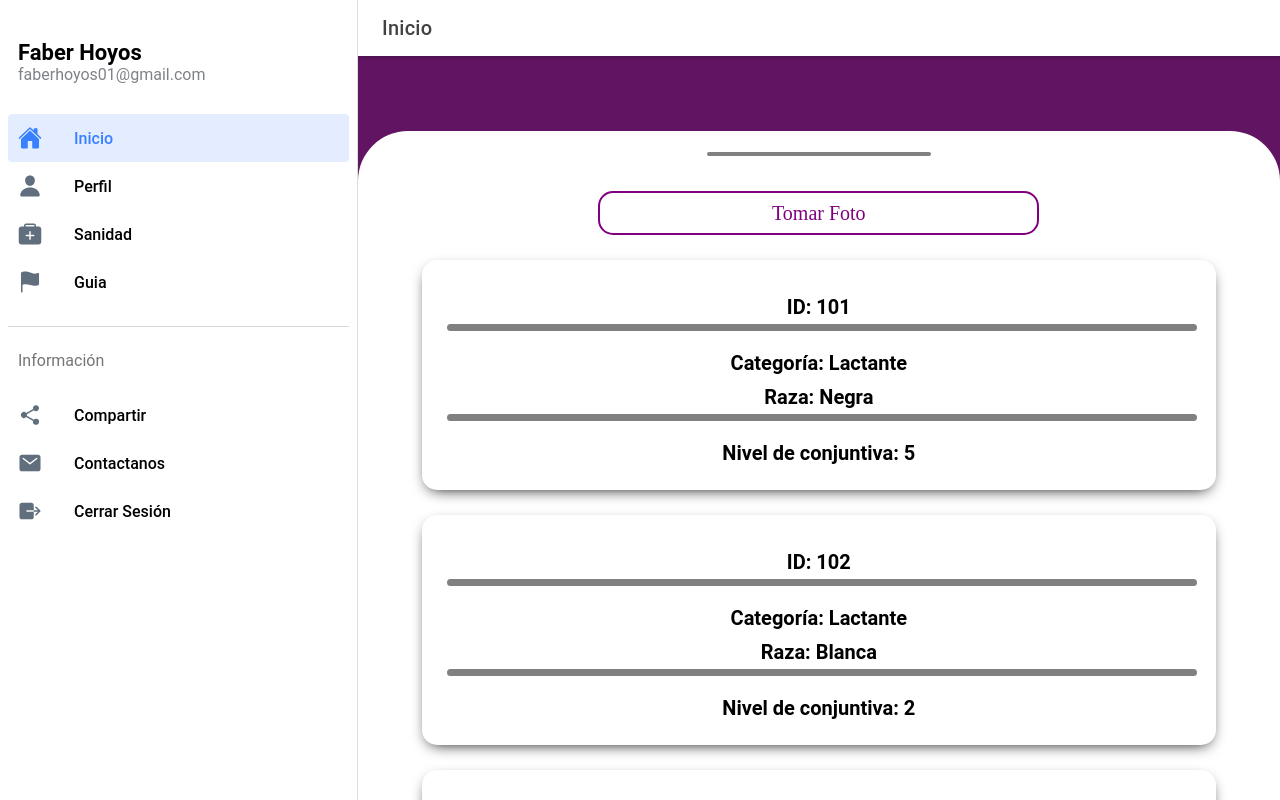
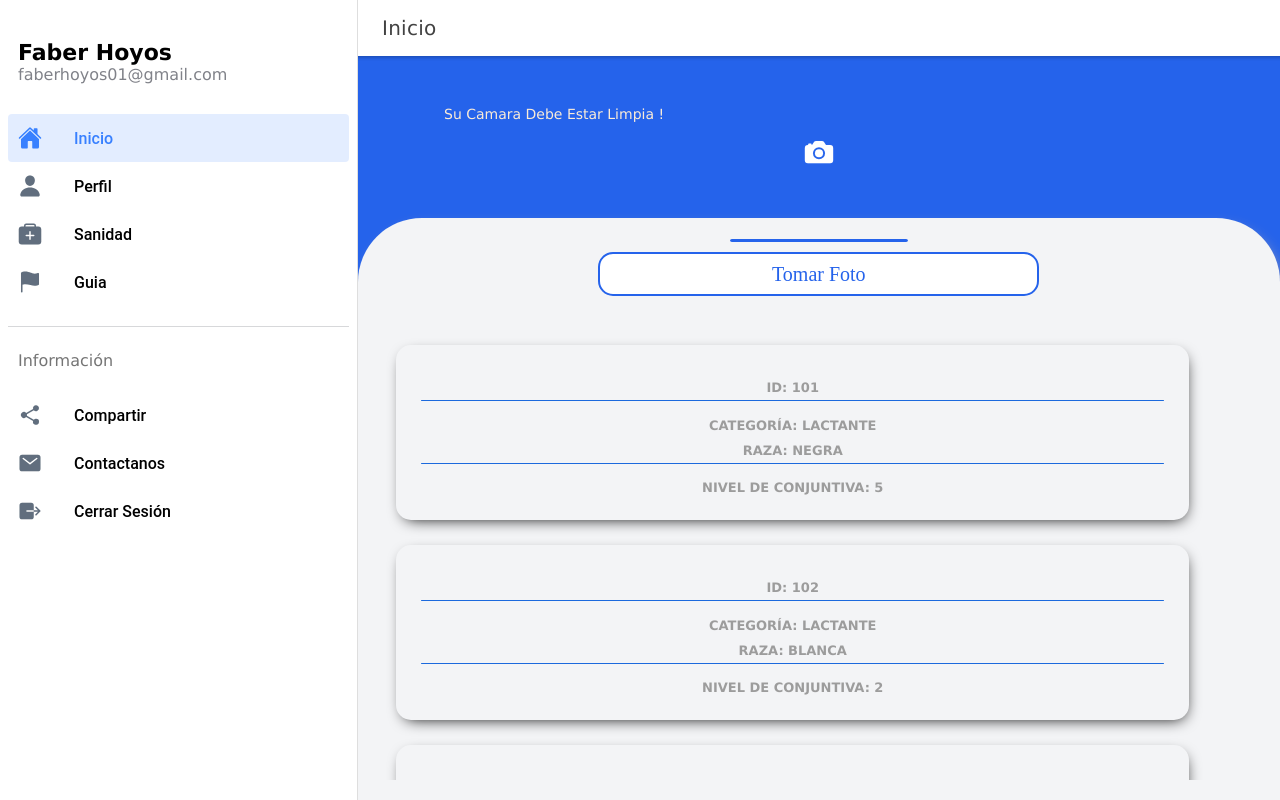
Before and after one commit to faber28/OvinoCap, a React (Create React App) app: page /page/Inicio in a window 1280 px wide. Built offline with nearby package versions, Linux system fonts and the light colour scheme.

Commit message:
agregar inicio diseñ

```diff
--- a/src/components/CardSheep.css
+++ b/src/components/CardSheep.css
@@ -1,17 +1,18 @@
-.cardSheep{
+.cardSheep {
     display: flex;
-    flex-direction:column;
+    flex-direction: column;
     width: 90%;
-    box-shadow: 0px 5px 15px -6px black;
+    box-shadow: 2px 5px 15px -6px black;
     padding: 25px;
     margin-top: 25px;
     border-radius: 15px;
+    margin-left: 15px;
 }
 
-div hr{
+div hr {
     width: 100%;
     margin-top: 5px;
-    background-color: gray;
-    border: solid gray;
+    background-color: rgb(27, 105, 221);
+    border: 0.5 solid gray;
     border-radius: 5px;
 }
--- a/src/pages/Captura.tsx
+++ b/src/pages/Captura.tsx
@@ -2,7 +2,22 @@ import "./Page.css";
 import "./css/Captura.css";
 import CardSheep from "../components/CardSheep";
 import { Link } from "react-router-dom";
-
+import {
+  IonListHeader,
+  IonFooter,
+  IonNote,
+  IonSegment,
+  IonSegmentButton,
+  IonSelectOption,
+  IonSelect,
+  IonIcon,
+  IonItemDivider,
+} from "@ionic/react";
+import {
+  save,
+  paw,
+  camera,
+} from "ionicons/icons";
 interface OvinesCard {
   id: string;
   categoria: string;
@@ -53,22 +68,34 @@ const Captura: React.FC = () => {
   return (
     <div className="screen">
       <div className="divBack">
+      <IonListHeader className="titulo">Su Camara Debe Estar Limpia !</IonListHeader>
+      <IonIcon  className="camera" icon={camera} />
         <div className="divDato">
           <hr className="grayH" />
           <Link className="link" to="/page/Resultado">
             <button>Tomar Foto</button>
           </Link>
+          <br />
+
+          <div  className="over">
+
+
+
           {/* <img alt="OvineFoto" className="ig" src={imagen}/> */}
           {cardOvines.map((ovine) => {
             return (
+
               <CardSheep
                 id={ovine.id}
                 categoria={ovine.categoria}
                 raza={ovine.raza}
                 nivel={ovine.nivel}
               />
+
             );
           })}
+
+              </div>
         </div>
       </div>
     </div>
--- a/src/pages/Perfil.tsx
+++ b/src/pages/Perfil.tsx
@@ -90,7 +90,7 @@ const Perfil: React.FC = () => {
               <IonSelectOption value="brown">Colombia</IonSelectOption>
               <IonSelectOption value="blonde">Ecuador</IonSelectOption>
               <IonSelectOption value="black">Brazil</IonSelectOption>
-              <IonSelectOption value="black">Artgentina</IonSelectOption>
+              <IonSelectOption value="red">Argentina</IonSelectOption>
             </IonSelect>
           </IonItem>
 
--- a/src/pages/Registro.tsx
+++ b/src/pages/Registro.tsx
@@ -1,38 +1,117 @@
 import "./Page.css";
 import "./css/Registro.css";
+import {
+  IonTitle,
+  IonToolbar,
+  IonInput,
+  IonItem,
+  IonLabel,
+  IonItemDivider,
+  IonFabButton,
+  IonFab,
+  IonProgressBar,
+} from "@ionic/react";
 
+import {
+  IonListHeader,
+  IonFooter,
+  IonNote,
+  IonSegment,
+  IonSegmentButton,
+  IonSelectOption,
+  IonSelect,
+  IonIcon,
+} from "@ionic/react";
+import { useState } from "react";
+import { save, apps, eye, paw, location } from "ionicons/icons";
 const Registro: React.FC = () => {
+  const [text, setText] = useState<string>();
+  const [number, setNumber] = useState<number>();
+  const [number1, setNumber1] = useState<number>();
   return (
-    <div className="screen">
-        <div className="divBackground">
-            <label>Registrar Animal</label>
-            <div className="divDatos">
-                <form>
-                    <hr className="grayHr"/>
-                    <label>Categoría</label>
-                    <select name="select">
-                        <option value="value1" selected>Cuido</option>
-                        <option value="value2">No Cuido</option>
-                        <option value="value3">Venta</option>
-                    </select>
-                    <label>Indentificador de ovino*</label>
-                    <input type="number" placeholder="Ingrese el id del ovino" required/>
-                    <label>Castrado</label>
-                    <select name="select">
-                        <option value="value1" selected>Sí</option>
-                        <option value="value2">No</option>
-                    </select>
-                    <label>N° Lote*</label>
-                    <input type="number" placeholder="Ingrese el lote del ovino" required/>
-                    <label>Sexo</label>
-                    <select name="select">
-                        <option value="value1" selected>Macho</option>
-                        <option value="value2">Hembra</option>
-                    </select>
-                    <button type="submit">Guardar Datos</button>
-                </form>
-            </div>
-        </div>
+    <div>
+      <div>
+
+        <IonListHeader className="lav">Registrar Animal</IonListHeader>
+      </div>
+      <div className="divCont">
+        <form>
+          <br />
+
+          <IonItem className="inputradio">
+            <IonLabel>Categorias</IonLabel>
+            <IonIcon icon={apps} />
+            <IonSelect>
+              <IonSelectOption value="brown">Cuido</IonSelectOption>
+              <IonSelectOption value="blonde">No Cuido</IonSelectOption>
+              <IonSelectOption value="black">ventas</IonSelectOption>
+            </IonSelect>
+          </IonItem>
+          <IonListHeader>Identificador del ovino</IonListHeader>
+          <IonItem className="inputradio">
+            <IonInput
+              color="primary"
+              value={text}
+              placeholder="Ej: 0003445"
+              onIonChange={(e) => setText(e.detail.value!)}
+            ></IonInput>
+          </IonItem>
+          <br />
+          <IonItem className="inputradio">
+            <IonLabel>Castrado</IonLabel>
+            <IonIcon icon={paw} />
+            <IonSelect>
+              <IonSelectOption value="brown">SI</IonSelectOption>
+              <IonSelectOption value="blonde">NO </IonSelectOption>
+            </IonSelect>
+          </IonItem>
+<br />
+
+          <IonItem className="inputradio">
+            <IonInput
+              color="primary"
+              value={text}
+              placeholder="Ej: 125"
+              onIonChange={(e) => setText(e.detail.value!)}
+            ></IonInput>
+          </IonItem>
+          <br />
+          <IonItem className="inputradio">
+            <IonLabel>Sexo</IonLabel>
+            <IonIcon icon={eye} />
+            <IonSelect>
+              <IonSelectOption value="brown">Macho</IonSelectOption>
+              <IonSelectOption value="blonde">Hembra </IonSelectOption>
+            </IonSelect>
+          </IonItem>
+
+<br />
+<IonItemDivider>Nivel de Conjuntiva :4 </IonItemDivider>
+          <br />
+
+          <IonProgressBar
+          className="progressbar"
+            color="primary"
+            value={0.8}
+            buffer={0.5}
+          ></IonProgressBar>
+          <br />
+        </form>
+
+      </div>
+
+      <IonFab
+            className="bort"
+            vertical="bottom"
+            horizontal="end"
+            slot="fixed"
+          >
+            <IonFabButton>
+              <IonIcon icon={save} />
+            </IonFabButton>
+          </IonFab>
+
+
     </div>
   );
 };
--- a/src/pages/css/Captura.css
+++ b/src/pages/css/Captura.css
@@ -1,7 +1,11 @@
+* {
+    font-family: Verdana, Geneva, Tahoma, sans-serif
+}
+
 .divBack {
     width: 100%;
     height: 100%;
-    background-color: rgb(97, 20, 97);
+    background-color: #2563EB;
     display: flex;
     flex-direction: column;
     justify-content: center;
@@ -10,7 +14,7 @@
     color: white;
     font-size: 25px;
     align-items: center;
-    padding-top: 50px;
+    padding-top: 35px;
 }
 
 .divCont {
@@ -57,44 +61,80 @@
     top: -55px;
 }
 
+.userLogos {
+    display: block;
+    width: 30px;
+    position: relative;
+    float: right;
+}
+
+.overflow {
+    height: auto;
+}
+
+.over {
+    position: relative;
+    left: 3px;
+    overflow-x: scroll;
+    width: 100%;
+    height: 100%;
+    text-transform: uppercase;
+    font-size: 13px;
+}
+
 .divDato {
+    overflow-y: hidden;
     display: flex;
     align-items: center;
     flex-direction: column;
-    background-color: white;
-    color: black;
+    background-color: #F3F4F6;
+    color: rgb(156, 156, 156);
     font-size: 20px;
-    border-top-left-radius: 50px;
-    border-top-right-radius: 50px;
+    border-top-left-radius: 64px;
+    border-top-right-radius: 64px;
     width: 100%;
     height: 100%;
     padding: 20px;
     margin-top: 50px;
+    box-shadow: 4px 5px 15px -6px rgb(182, 169, 169);
 }
 
 .grayH {
-    width: 25%;
+    width: 20%;
     margin-top: 1px;
-    background-color: gray;
-    border: 2px solid gray;
+    background-color: #2563EB;
+    border: 0.1px solid #2563EB;
     border-radius: 5px;
 }
 
+.camera {
+    font-size: 40px;
+}
+
 div button {
-    margin-top: 25px;
-    border: 2px solid purple;
+    margin-top: 0px;
+    border: 2px solid #2563EB;
     width: 50%;
-    color: purple;
+    color: #2563EB;
     font-family: bold;
     font-size: 20px;
     background-color: white;
     border-radius: 15px;
     padding: 10px;
+    padding-top: 10px;
+    ;
 }
 
-.ig{
+.ig {
     width: 200px;
     height: 200px;
     margin-top: 25px;
     border-radius: 90%;
 }
+
+.titulo {
+    background-color: #2563EB;
+    color: antiquewhite;
+    position: relative;
+    left: 70px;
+}
--- a/src/pages/css/Registro.css
+++ b/src/pages/css/Registro.css
@@ -1,4 +1,4 @@
-.divBackground{
+.divBackground {
     width: 100%;
     height: 100%;
     background-color: rgb(97, 20, 97);
@@ -13,9 +13,8 @@
     padding-top: 50px;
 }
 
-.divDatos{
+.divDatos {
     background-color: white;
-    color: black;
     font-size: 20px;
     border-top-left-radius: 50px;
     border-top-right-radius: 50px;
@@ -25,24 +24,24 @@
     margin-top: 50px;
 }
 
-.grayHr{
+.grayHr {
     width: 25%;
     margin-top: 1px;
-    background-color: gray;
-    border: 2px solid gray;
+    background-color: rgb(50, 192, 235);
+    border: 0.5px solid rgb(17, 155, 219);
     border-radius: 5px;
 }
 
-form{
+form {
     display: flex;
     flex-direction: column;
 }
 
-form label{
+form label {
     margin-top: 10px;
 }
 
-form select{
+form select {
     margin-top: 10px;
     background-color: rgb(209, 175, 209);
     border-radius: 15px;
@@ -50,19 +49,53 @@ form select{
     padding: 5px;
 }
 
-form input{
+form input {
     border: 1px solid #d9d9d9;
     margin-top: 10px;
     border-radius: 15px;
     padding: 5px;
 }
 
-form button{
-    margin-top: 25px;
+.boton {
+    position: sticky;
     color: white;
     font-family: bold;
     font-size: 20px;
-    background-color: purple;
-    border-radius: 10px;
     padding: 10px;
+    width: 110px;
+    height: 110px;
+    border-radius: 0px;
+    color: red;
 }
+
+.bort {
+    display: flex;
+    justify-content: space-around;
+}
+
+.lav {
+    font-size: medium;
+    position: relative;
+    left: 113px;
+    top: 22px;
+}
+
+.divCont {
+    padding: 20px;
+    position: relative;
+    top: 0px;
+    padding-top: 22px;
+}
+
+.form {
+    padding: 0px;
+}
+
+.nivelconj {
+    padding: 0px;
+}
+
+.progressbar {
+    height: 10px;
+    border-radius: 12px;
+}
```
Also changed, not shown: src/pages/Page.css (+8 -8 lines).
